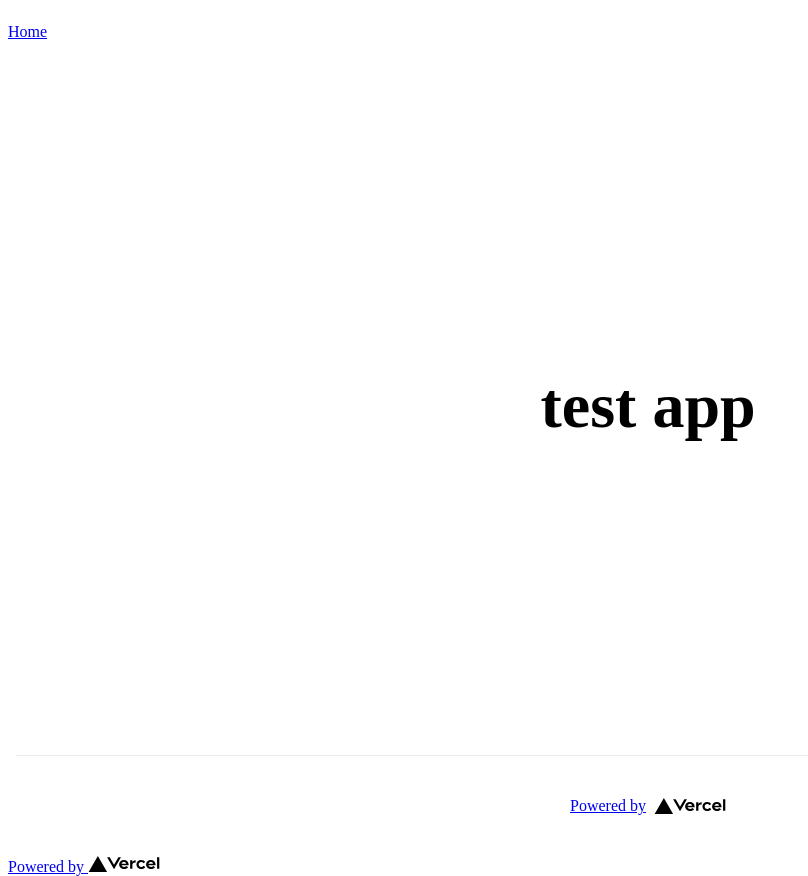
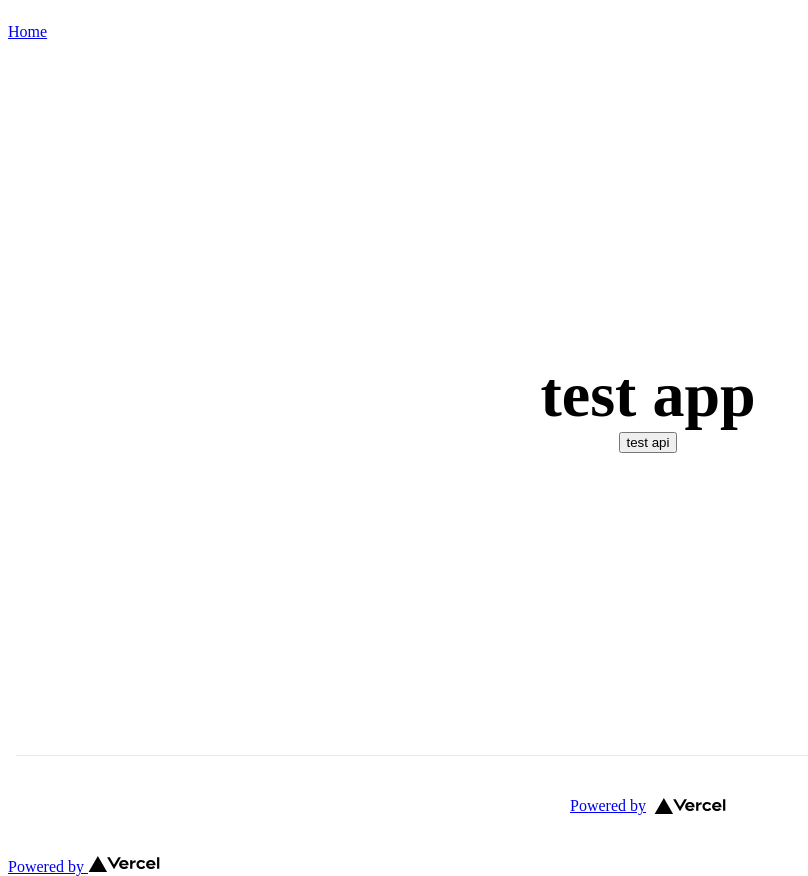
Before and after one commit to SatakeYusuke19920527/next-app-in-cn, a Next.js app: page / in a window 1280 px wide. Shown: the whole page, without its empty margins (0-808 px from the left). Built offline with nearby package versions, Linux system fonts and the light colour scheme.

Commit message:
'commit'

```diff
--- a/package.json
+++ b/package.json
@@ -10,6 +10,7 @@
     "lint": "next lint"
   },
   "dependencies": {
+    "axios": "^0.27.2",
     "next": "11.1.1",
     "react": "17.0.2",
     "react-dom": "17.0.2"
--- a/pages/index.tsx
+++ b/pages/index.tsx
@@ -2,8 +2,13 @@ import type { NextPage } from 'next'
 import Layout from './components/Layout'
 import styles from '../styles/Home.module.css'
 import Head from 'next/head';
+import axios from 'axios'
 
 const Home: NextPage = () => {
+  const fetchAPI = async () => {
+    const res = await axios.get(``)
+    console.log(res, 'test res')
+  }
   return (
     <Layout>
       <div className={styles.container}>
@@ -17,6 +22,11 @@ const Home: NextPage = () => {
           <h1 className={styles.title}>
             test app
           </h1>
+          <button
+            onClick={fetchAPI}
+          >
+            test api
+          </button>
 
         </main>
 
```
Also changed, not shown: 2 other files (tests, documents, lock files or other folders).
